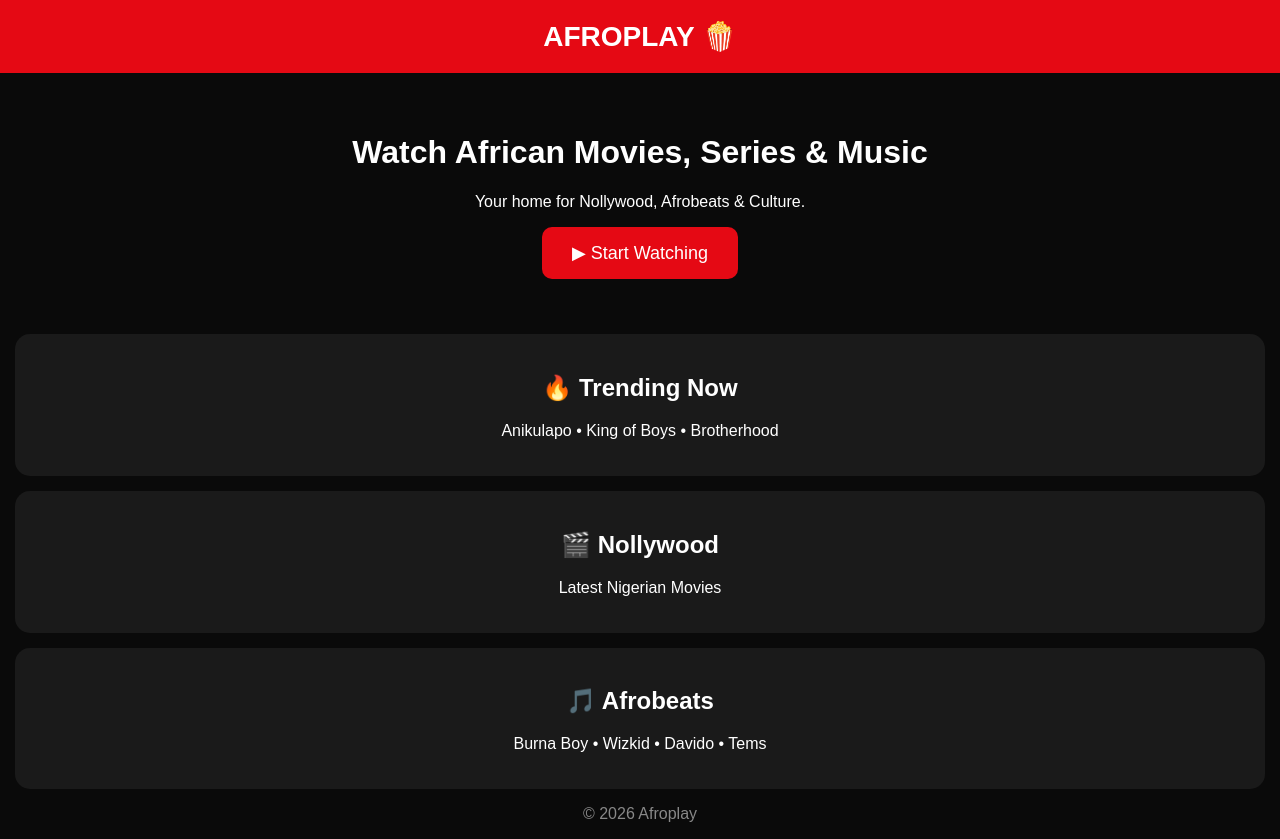
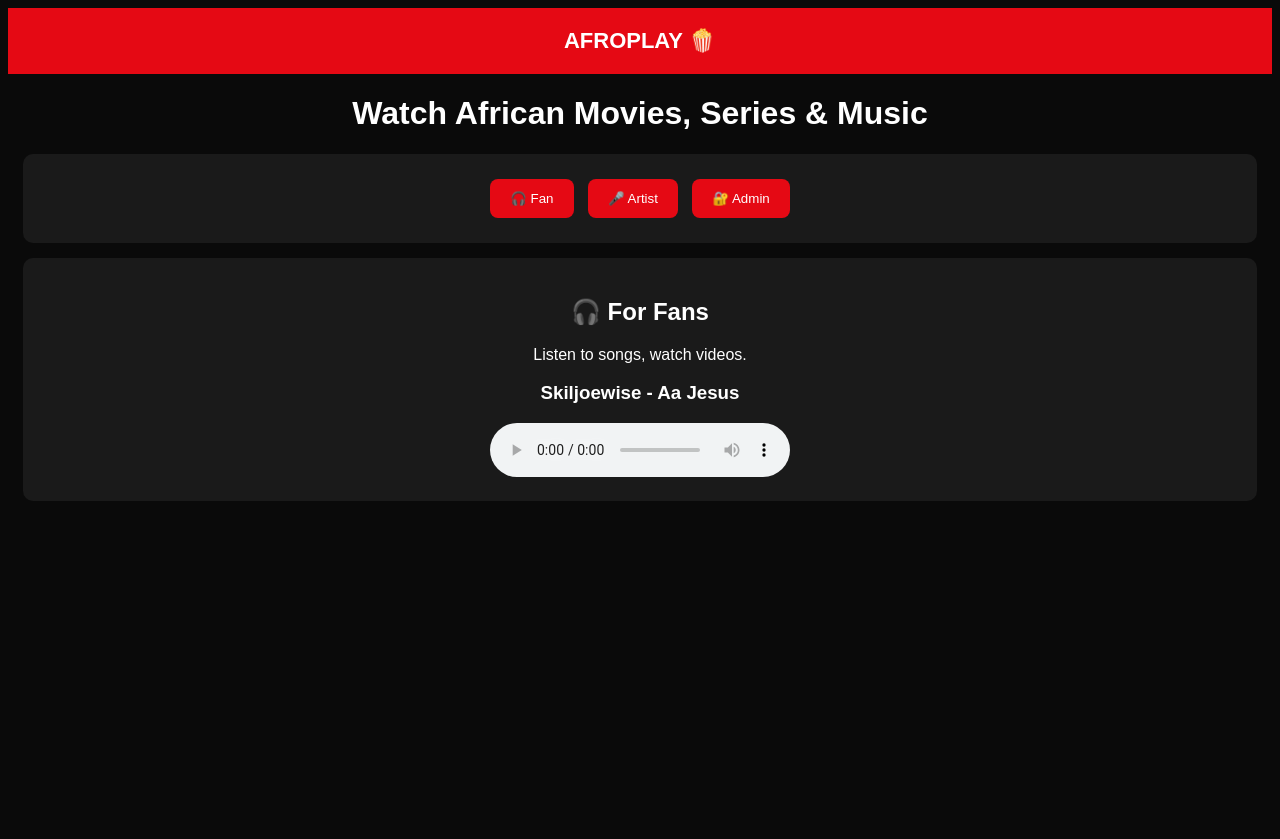
Before and after one commit to Desaddest/Afroplay, a plain HTML site: page index.html/index.html in a window 1280 px wide. After the commit the page ends 800 px from the top, so only its background shows below. Drawn offline with Linux system fonts and the light colour scheme.

Commit message:
Refactor index.html for improved structure and style

```diff
--- a/index.html/index.html
+++ b/index.html/index.html
@@ -1,26 +1,57 @@
 <!DOCTYPE html>
 <html>
 <head>
-<title>Afroplay - Watch African Movies</title>
+<title>Afroplay</title>
 <meta name="viewport" content="width=device-width, initial-scale=1">
 <style>
-body{background:#0a0a0a;color:white;font-family:Arial;text-align:center;margin:0}
-header{background:#e50914;padding:20px;font-size:28px;font-weight:bold}
-.hero{padding:40px 20px}
-button{background:#e50914;color:white;border:none;padding:15px 30px;font-size:18px;border-radius:10px}
-.card{background:#1a1a1a;margin:15px;padding:20px;border-radius:15px}
+body{background:#0a0a0a;color:white;font-family:sans-serif;text-align:center}
+header{background:#e50914;padding:20px;font-size:22px;font-weight:bold}
+button{background:#e50914;color:white;border:none;padding:12px 20px;margin:5px;border-radius:8px}
+.card{background:#1a1a1a;margin:15px;padding:20px;border-radius:10px}
 </style>
 </head>
 <body>
 <header>AFROPLAY 🍿</header>
-<div class="hero">
 <h1>Watch African Movies, Series & Music</h1>
-<p>Your home for Nollywood, Afrobeats & Culture.</p>
-<button>▶ Start Watching</button>
+
+<div class="card">
+<button onclick="showSection('fan')">🎧 Fan</button>
+<button onclick="showSection('artist')">🎤 Artist</button>
+<button onclick="showSection('admin')">🔐 Admin</button>
 </div>
-<div class="card"><h2>🔥 Trending Now</h2><p>Anikulapo • King of Boys • Brotherhood</p></div>
-<div class="card"><h2>🎬 Nollywood</h2><p>Latest Nigerian Movies</p></div>
-<div class="card"><h2>🎵 Afrobeats</h2><p>Burna Boy • Wizkid • Davido • Tems</p></div>
-<p style="color:#888">© 2026 Afroplay</p>
+
+<div id="fan" class="card">
+<h2>🎧 For Fans</h2>
+<p>Listen to songs, watch videos.</p>
+<h3>Skiljoewise - Aa Jesus</h3>
+<audio controls src="aa-jesus.mp3"></audio>
+</div>
+
+<div id="artist" class="card" style="display:none">
+<h2>🎤 For Artists</h2>
+<p>Upload your song, show your music.</p>
+<button>Upload Song</button>
+</div>
+
+<div id="admin" class="card" style="display:none">
+<h2>🔐 For Admin</h2>
+<p>Welcome boss. Manage songs here.</p>
+</div>
+
+<script>
+function showSection(name){
+  if(name == 'admin'){
+    let pass = prompt("Enter Admin Password:");
+    if(pass != "Bmb@14700"){
+      alert("Wrong password!");
+      return;
+    }
+  }
+  document.getElementById('fan').style.display = 'none';
+  document.getElementById('artist').style.display = 'none';
+  document.getElementById('admin').style.display = 'none';
+  document.getElementById(name).style.display = 'block';
+}
+</script>
 </body>
 </html>
```
